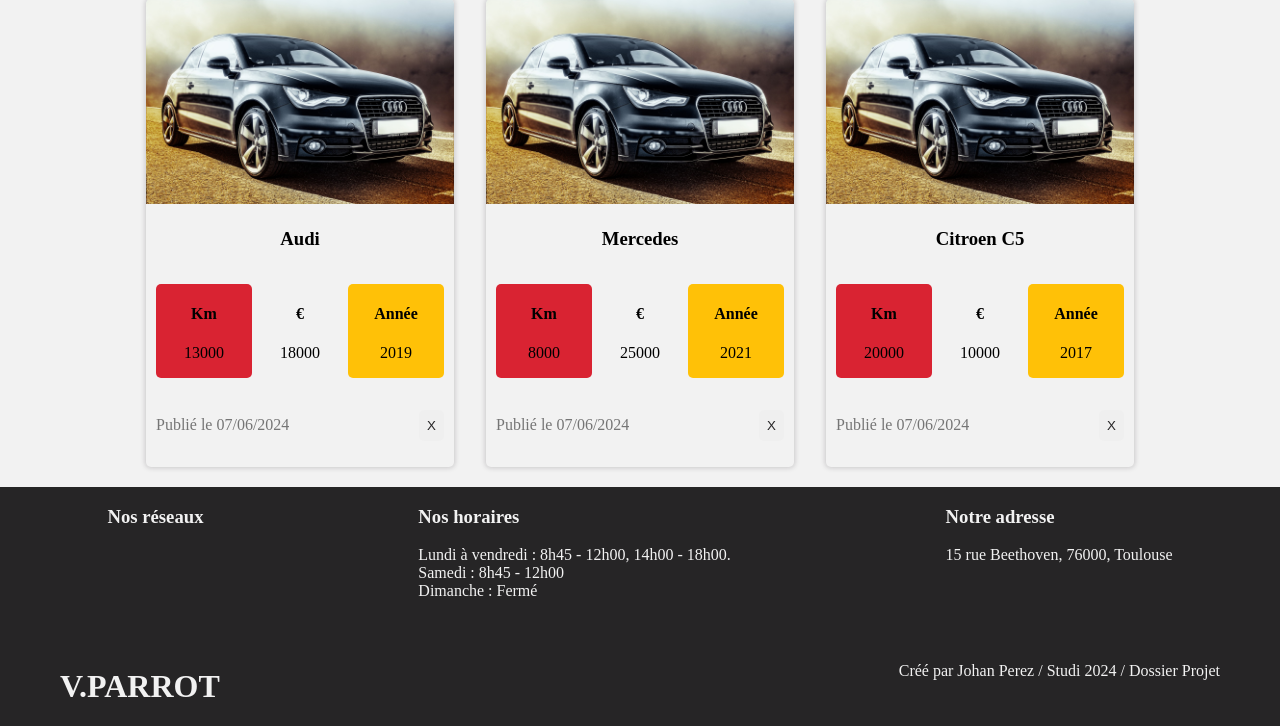
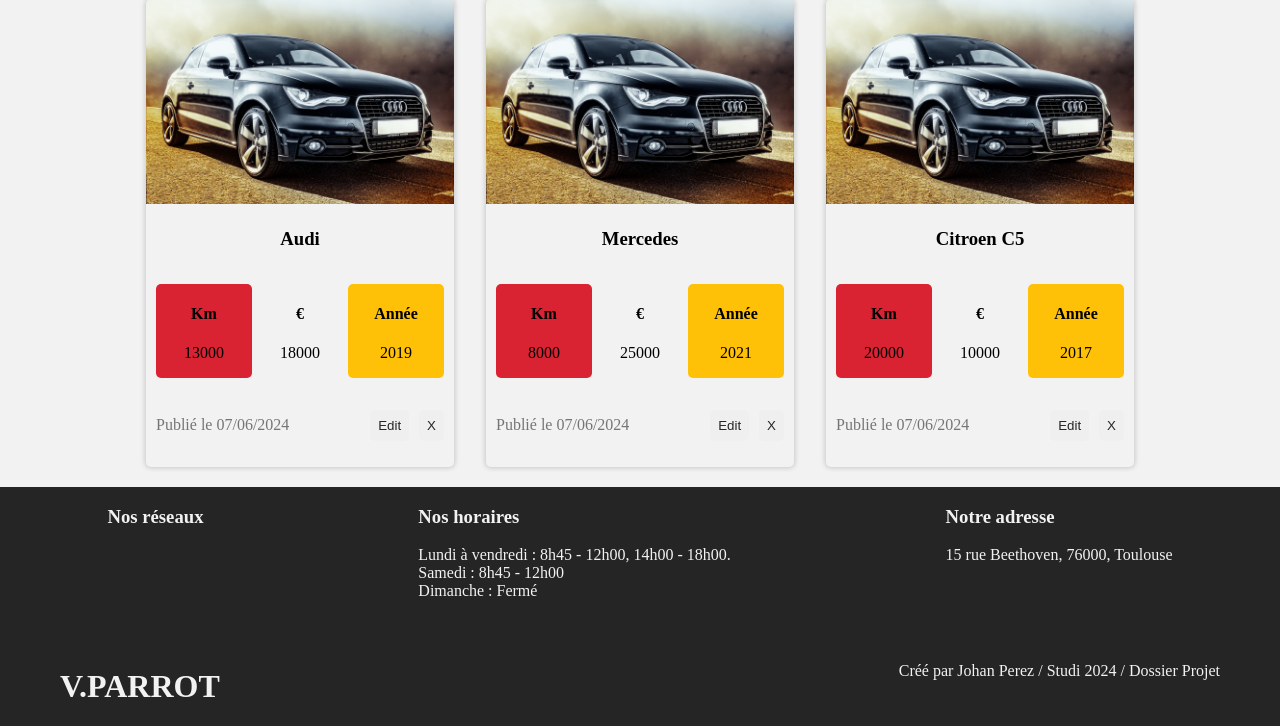
Before and after one commit to QiaoAn05/garage_vparrot, a Symfony app: template templates/second_hand/secondHand.html.twig in a window 1280 px wide. Shown: the part 628-1354 px from the top of the page. Run offline with Twig, Linux system fonts and the light colour scheme; the template is opened without the code that fills it, so the values that code supplies are empty; style sheets or scripts are compiled from the project's sources; some libraries are stand-ins or nearby versions.

Commit message:
started the update front

```diff
--- a/assets/react/components/Car.jsx
+++ b/assets/react/components/Car.jsx
@@ -18,7 +18,8 @@ export default function Car({carInfo, onClick}) {
                     <p className='card-publishedAt'>
                         Publié le 07/06/2024
                         <span className='delUp-card'>
-                            <button onClick={onClick}>X</button>
+                            <button className="btn-update" onClick={onClick}>Edit</button>
+                            <button className="btn-delete" onClick={onClick}>X</button>
                         </span>
                     </p>
             </div>
--- a/assets/styles/secondHand.css
+++ b/assets/styles/secondHand.css
@@ -74,6 +74,11 @@ img {
     justify-content: space-between;
 }
 
+.delUp-card {
+    display: flex;
+    gap:10px;
+}
+
 .delUp-card button {
     padding: 0.5rem;
     border: none;
@@ -81,8 +86,13 @@ img {
     border-radius: 5px;
 }
 
-.delUp-card button:hover {
+.delUp-card .btn-delete:hover {
     background-color: #D92332;
+    color: #F2F2F2;
+}
+
+.delUp-card .btn-update:hover {
+    background-color:#262526;
     color: #F2F2F2;
 }
 
```
